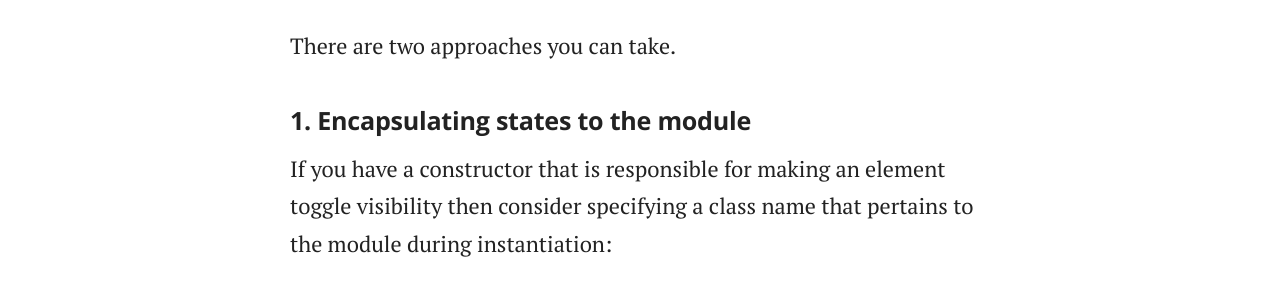
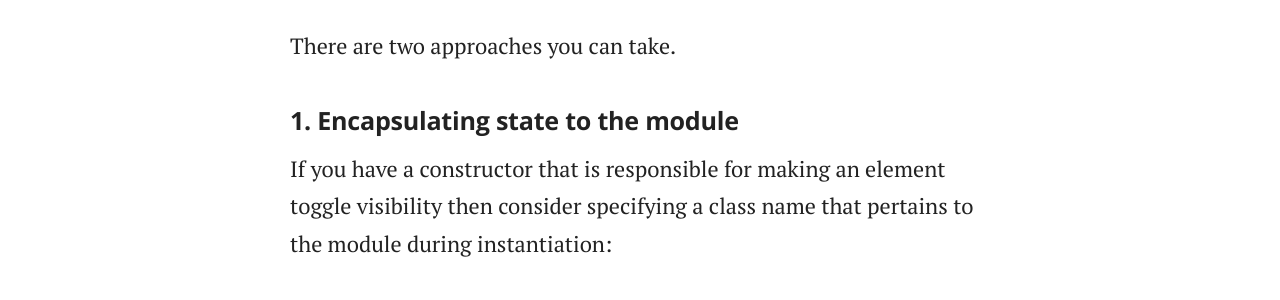
Before and after one commit to adamsilver/maintainablecss.com-jekyll, a Jekyll site: the page built from _chapters/10-javascript.md, in a window 1280 px wide and 900 px high. Shown: the part 394-694 px from the top of the window. Built offline with Jekyll 4.4.1, drawn with Linux system fonts in a browser that asks for light colours.

Commit message:
Fixed typo

```diff
--- a/_chapters/10-javascript.md
+++ b/_chapters/10-javascript.md
@@ -12,7 +12,7 @@ How might we do this whilst adhering to these guides and without having to repea
 
 There are two approaches you can take.
 
-## 1. Encapsulating states to the module
+## 1. Encapsulating state to the module
 
 If you have a constructor that is responsible for making an element toggle visibility then consider specifying a class name that pertains to the module during instantiation:
 
```
